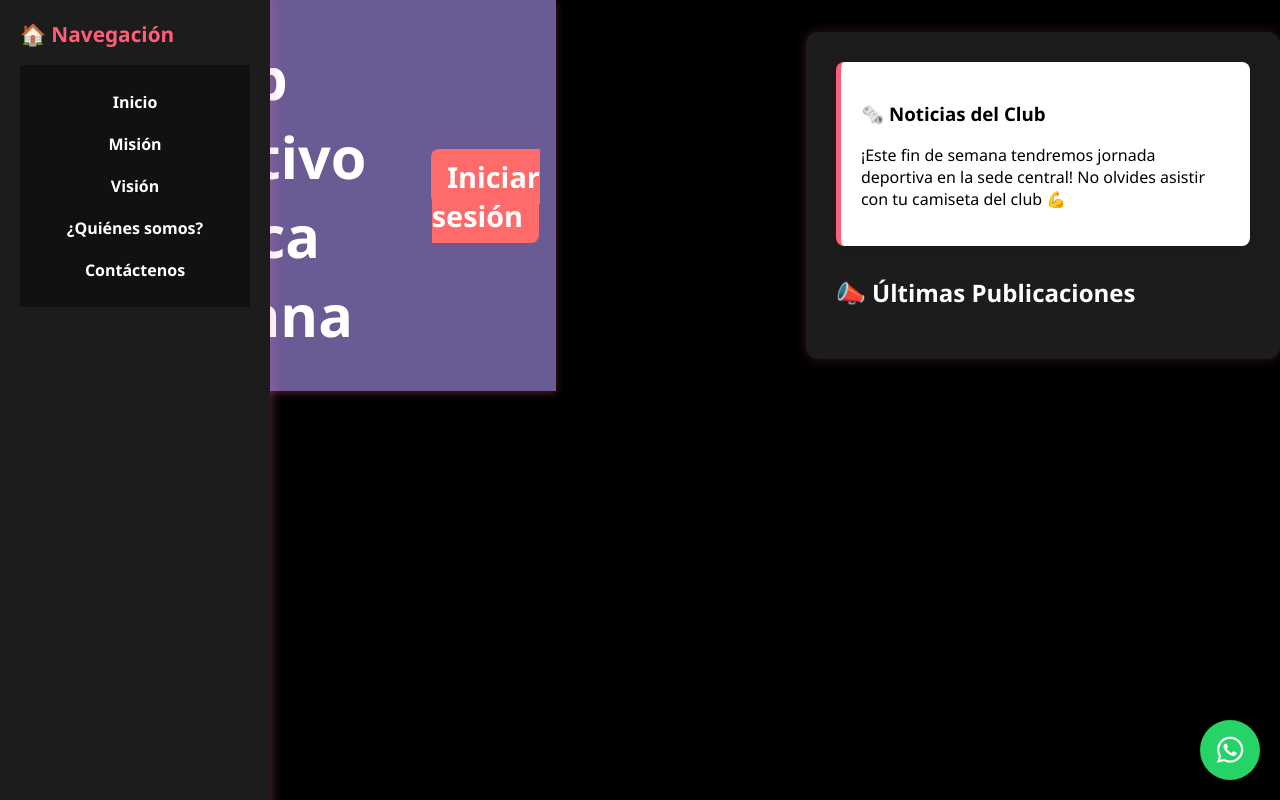
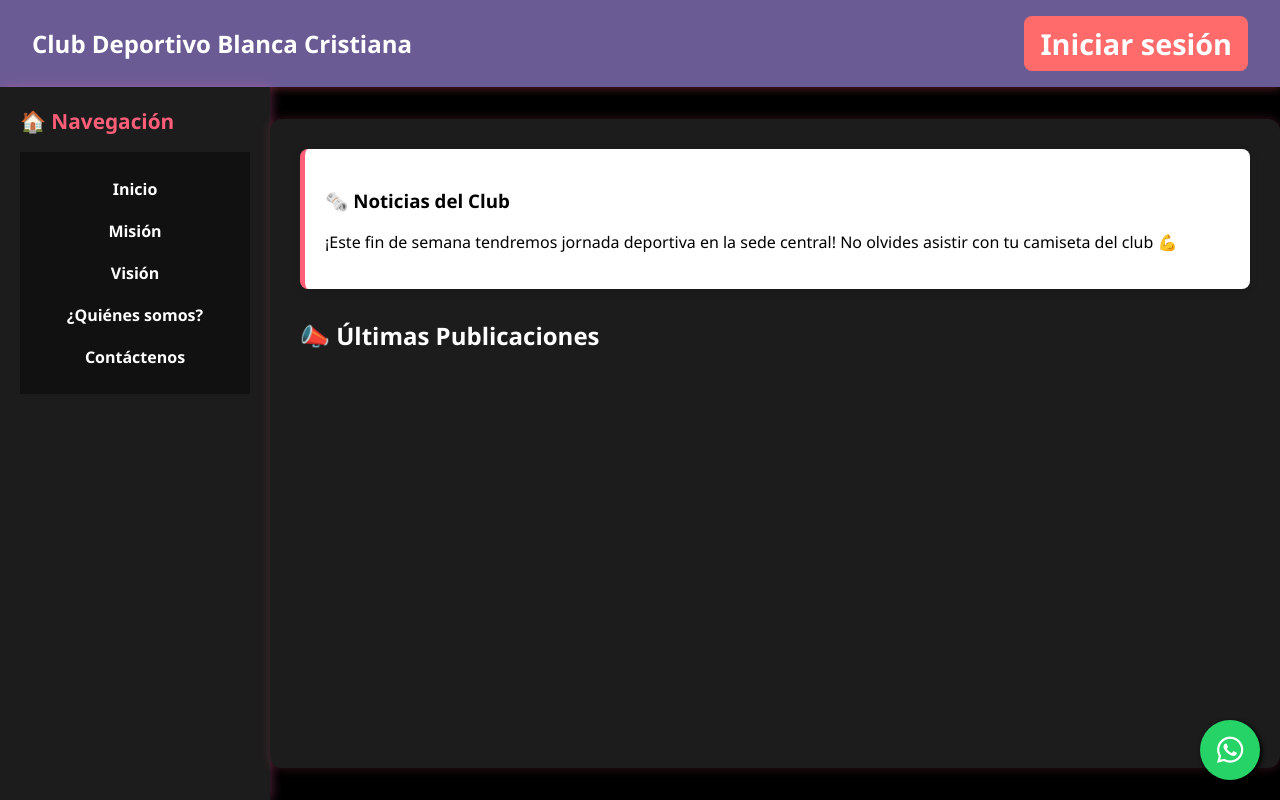
Before and after one commit to Luggutiu/Club-Deportivo-Blanca-Cristiana, a FastAPI app: page / in a window 1280 px wide. Run offline with FastAPI, Linux system fonts and the light colour scheme; data that the repository does not hold is empty; some libraries are stand-ins or nearby versions.

Commit message:
Corrige Font Awesome y limpia base_public.html

```diff
--- a/app/templates/base_public.html
+++ b/app/templates/base_public.html
@@ -1,13 +1,5 @@
 <!DOCTYPE html>
 <html lang="es">
-  <header style="display: flex; justify-content: space-between; align-items: center; background-color: #6B5B95; color: white; padding: 1rem;">
-  <div>
-    <h1 style="margin: 0;">Club Deportivo Blanca Cristiana</h1>
-  </div>
-  <div>
-    <a href="/login" style="color: white; background-color: #FF6B6B; padding: 0.5rem 1rem; border-radius: 8px; text-decoration: none;">Iniciar sesión</a>
-  </div>
-</header>
 <head>
   <meta charset="UTF-8">
   <meta name="viewport" content="width=device-width, initial-scale=1.0">
@@ -29,15 +21,42 @@
       background-color: #000;
       color: #fff;
       display: flex;
+      flex-direction: column;
+      height: 100vh;
+    }
+
+    header {
+      display: flex;
+      justify-content: space-between;
+      align-items: center;
+      background-color: #6B5B95;
+      color: white;
+      padding: 1rem 2rem;
+    }
+
+    header h1 {
+      margin: 0;
+      font-size: 1.5rem;
+    }
+
+    header a.login-btn {
+      color: white;
+      background-color: #FF6B6B;
+      padding: 0.5rem 1rem;
+      border-radius: 8px;
+      text-decoration: none;
+    }
+
+    .layout {
+      display: flex;
+      flex-grow: 1;
     }
 
     aside {
       width: 230px;
       background-color: #1c1c1c;
-      height: 100vh;
       padding: 20px;
       box-shadow: 2px 0 10px rgba(255, 105, 180, 0.3);
-      position: fixed;
     }
 
     aside h2 {
@@ -58,9 +77,9 @@
     }
 
     main {
-      margin-left: 250px;
+      flex-grow: 1;
       padding: 30px;
-      flex-grow: 1;
+      overflow-y: auto;
     }
 
     .whatsapp-float {
@@ -82,7 +101,14 @@
 </head>
 <body>
 
-  <!-- Panel lateral izquierdo -->
+  <!-- Encabezado superior -->
+  <header>
+    <h1>Club Deportivo Blanca Cristiana</h1>
+    <a href="/login" class="login-btn">Iniciar sesión</a>
+  </header>
+
+  <!-- Panel lateral + contenido principal -->
+  <div class="layout">
     <aside>
       <h2>🏠 Navegación</h2>
       <nav>
@@ -94,10 +120,10 @@
       </nav>
     </aside>
 
-  <!-- Contenido principal -->
     <main id="main-content">
       {% block content %}{% endblock %}
     </main>
+  </div>
 
   <!-- WhatsApp flotante -->
   <a href="https://wa.me/573001112233" target="_blank" class="whatsapp-float" title="Contáctanos por WhatsApp">
```
Lines whose indentation alone changed are shown as unchanged.
